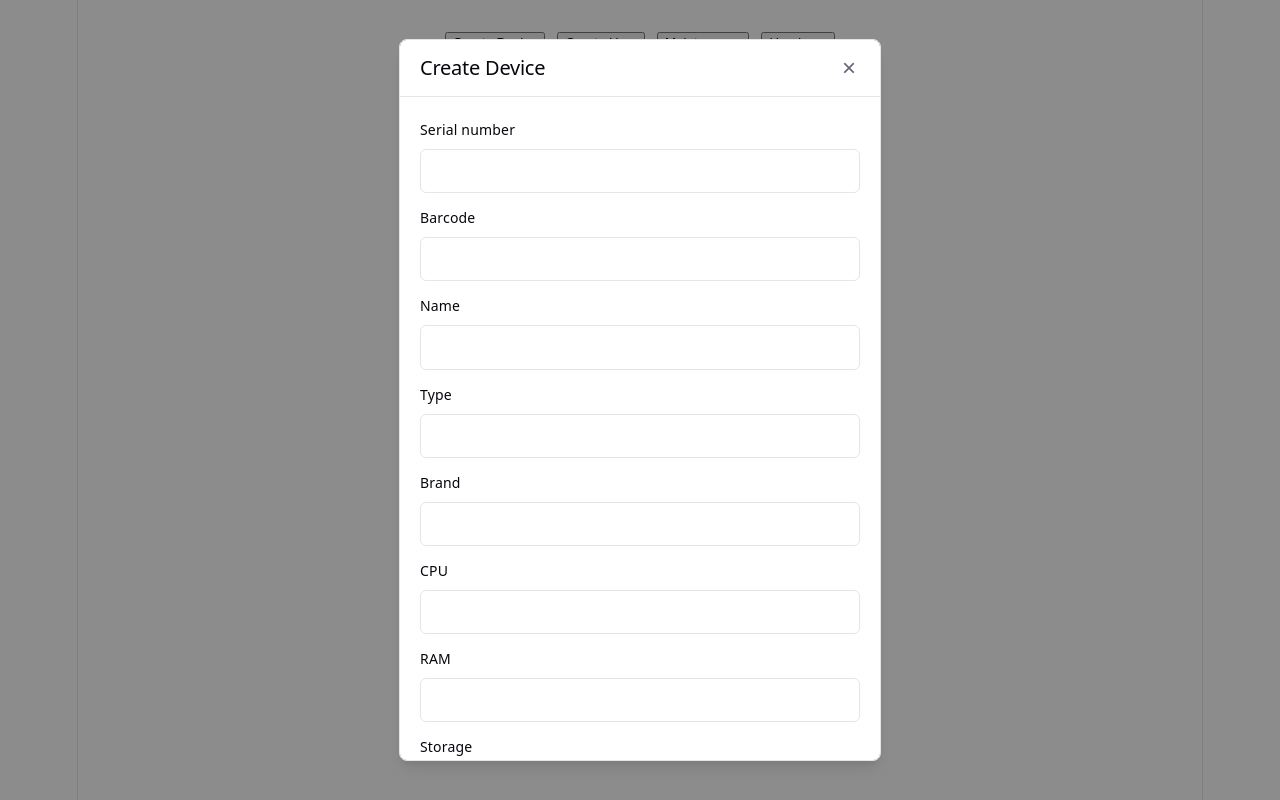
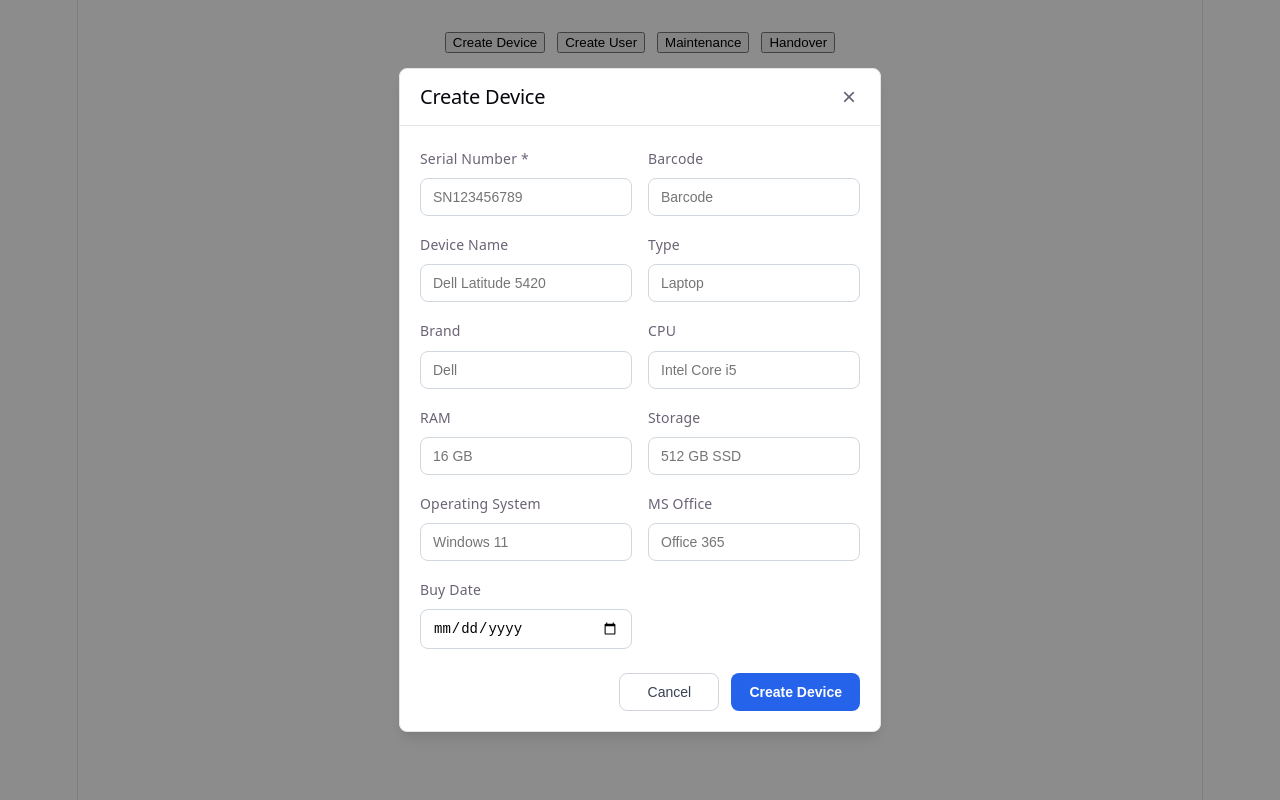
Before and after one commit to nguyennngangiang/itledger, a React (Vite) app in the folder fe/: page / in a window 1280 px wide. Both pictures are taken after a click on the button "Create Device". Built offline with nearby package versions, Linux system fonts and the light colour scheme; no server answers.

Commit message:
css ver1

```diff
--- a/fe/src/App.css
+++ b/fe/src/App.css
@@ -274,3 +274,259 @@
     border-right-color: var(--border);
   }
 }
+.device-form {
+  padding: 20px;
+}
+
+.device-grid {
+  display: grid;
+  grid-template-columns: repeat(2, 1fr);
+  gap: 16px;
+}
+
+.device-grid label {
+  display: flex;
+  flex-direction: column;
+  gap: 6px;
+  font-size: 14px;
+  font-weight: 500;
+}
+
+.device-grid input {
+  padding: 10px 12px;
+  border: 1px solid #d0d7de;
+  border-radius: 8px;
+  font-size: 14px;
+  transition: .2s;
+}
+
+.device-grid input:focus {
+  outline: none;
+  border-color: #2563eb;
+  box-shadow: 0 0 0 3px rgba(37,99,235,.15);
+}
+
+.device-actions {
+  display: flex;
+  justify-content: flex-end;
+  gap: 12px;
+  margin-top: 24px;
+}
+
+.cancel-btn {
+  min-width: 100px;
+  padding: 10px 18px;
+  background-color: #ffffff;
+  color: #374151;
+  border: 1px solid #d1d5db;
+  border-radius: 8px;
+  font-size: 14px;
+  font-weight: 500;
+  cursor: pointer;
+}
+
+.cancel-btn:hover {
+  background-color: #f3f4f6;
+}
+
+.create-btn {
+  min-width: 120px;
+  padding: 10px 18px;
+  background-color: #2563eb;
+  color: #ffffff !important;
+  border: none;
+  border-radius: 8px;
+  font-size: 14px;
+  font-weight: 600;
+  cursor: pointer;
+}
+
+.create-btn:hover {
+  background-color: #1d4ed8;
+}
+
+.create-btn:disabled,
+.cancel-btn:disabled {
+  opacity: 0.6;
+  cursor: not-allowed;
+}
+
+.form-error {
+  margin-top: 16px;
+  color: #dc2626;
+}
+
+@media (max-width: 768px) {
+  .device-grid {
+    grid-template-columns: 1fr;
+  }
+}
+.user-form {
+  padding: 20px;
+}
+
+.user-grid {
+  display: grid;
+  grid-template-columns: repeat(2, 1fr);
+  gap: 18px;
+}
+
+.user-grid label {
+  display: flex;
+  flex-direction: column;
+  gap: 6px;
+  font-size: 14px;
+  font-weight: 500;
+}
+
+.user-grid input,
+.user-grid select {
+  padding: 10px 12px;
+  border: 1px solid #d0d7de;
+  border-radius: 8px;
+  font-size: 14px;
+}
+
+.user-grid input:focus,
+.user-grid select:focus {
+  outline: none;
+  border-color: #2563eb;
+  box-shadow: 0 0 0 3px rgba(37, 99, 235, 0.15);
+}
+
+.user-team {
+  grid-column: 1 / span 2;
+}
+
+.cancel-btn {
+  min-width: 100px;
+  padding: 10px 18px;
+  background: #fff;
+  color: #374151;
+  border: 1px solid #d1d5db;
+  border-radius: 8px;
+}
+
+.create-btn {
+  min-width: 120px;
+  padding: 10px 18px;
+  background: #2563eb;
+  color: #fff !important;
+  border: none;
+  border-radius: 8px;
+  font-weight: 600;
+}
+
+.create-btn:hover {
+  background: #1d4ed8;
+}
+
+@media (max-width: 768px) {
+  .user-grid {
+    grid-template-columns: 1fr;
+  }
+
+  .user-team {
+    grid-column: auto;
+  }
+}
+.handover-form {
+  padding: 20px;
+}
+
+.handover-grid {
+  display: grid;
+  grid-template-columns: repeat(2, 1fr);
+  gap: 18px;
+}
+
+.handover-grid label {
+  display: flex;
+  flex-direction: column;
+  gap: 6px;
+  font-size: 14px;
+  font-weight: 500;
+}
+
+.handover-grid input,
+.handover-grid select {
+  padding: 10px 12px;
+  border: 1px solid #4b5563;
+  border-radius: 8px;
+  background-color: #1f2937;
+  color: #f3f4f6;
+  appearance: none;
+  -webkit-appearance: none;
+  -moz-appearance: none;
+  color-scheme: dark;
+}
+
+.handover-grid input:focus,
+.handover-grid select:focus {
+  outline: none;
+  border-color: #2563eb;
+  box-shadow: 0 0 0 3px rgba(37, 99, 235, .15);
+}
+
+.handover-reason {
+  grid-column: 1 / span 2;
+}
+
+@media (max-width: 768px) {
+  .handover-grid {
+    grid-template-columns: 1fr;
+  }
+
+  .handover-reason {
+    grid-column: auto;
+  }
+}
+.maintenance-form {
+  padding: 20px;
+}
+
+.maintenance-grid {
+  display: grid;
+  grid-template-columns: repeat(2, 1fr);
+  gap: 18px;
+}
+
+.maintenance-grid label {
+  display: flex;
+  flex-direction: column;
+  gap: 6px;
+  font-size: 14px;
+  font-weight: 500;
+}
+
+.maintenance-grid input,
+.maintenance-grid select {
+  padding: 10px 12px;
+  border: 1px solid #4b5563;
+  border-radius: 8px;
+  font-size: 14px;
+  color: inherit;
+  background-color: inherit;
+}
+
+.maintenance-grid input:focus,
+.maintenance-grid select:focus {
+  outline: none;
+  border-color: #3b82f6;
+  box-shadow: 0 0 0 3px rgba(59, 130, 246, 0.15);
+}
+
+.maintenance-grid select {
+  color-scheme: dark;
+}
+
+.maintenance-grid option {
+  background-color: #1f2937;
+  color: #f3f4f6;
+}
+
+@media (max-width: 768px) {
+  .maintenance-grid {
+    grid-template-columns: 1fr;
+  }
+}
--- a/fe/src/components/CreateDeviceModal.tsx
+++ b/fe/src/components/CreateDeviceModal.tsx
@@ -55,103 +55,137 @@ export function CreateDeviceModal({ onClose }: { onClose: () => void }) {
 
   return (
   <Modal title="Create Device" onClose={onClose}>
-      <form className="modal-form" onSubmit={handleSubmit}>
+    <form className="device-form" onSubmit={handleSubmit}>
+      <div className="device-grid">
         <label>
-          Serial number
+          Serial Number *
           <input
             type="text"
             value={serialNumber}
             onChange={(e) => setSerialNumber(e.target.value)}
             required
+            placeholder="SN123456789"
           />
         </label>
+
         <label>
           Barcode
           <input
             type="text"
             value={barcode}
             onChange={(e) => setBarcode(e.target.value)}
+            placeholder="Barcode"
           />
         </label>
+
         <label>
-          Name
+          Device Name
           <input
             type="text"
             value={name}
             onChange={(e) => setName(e.target.value)}
+            placeholder="Dell Latitude 5420"
           />
         </label>
+
         <label>
           Type
           <input
             type="text"
             value={type}
             onChange={(e) => setType(e.target.value)}
+            placeholder="Laptop"
           />
         </label>
+
         <label>
           Brand
           <input
             type="text"
             value={brand}
             onChange={(e) => setBrand(e.target.value)}
+            placeholder="Dell"
           />
         </label>
+
         <label>
           CPU
           <input
             type="text"
             value={cpu}
             onChange={(e) => setCpu(e.target.value)}
+            placeholder="Intel Core i5"
           />
         </label>
+
         <label>
           RAM
           <input
             type="text"
             value={ram}
             onChange={(e) => setRam(e.target.value)}
+            placeholder="16 GB"
           />
         </label>
+
         <label>
           Storage
           <input
             type="text"
             value={storage}
             onChange={(e) => setStorage(e.target.value)}
+            placeholder="512 GB SSD"
           />
         </label>
+
         <label>
-          OS
+          Operating System
           <input
             type="text"
             value={os}
             onChange={(e) => setOs(e.target.value)}
+            placeholder="Windows 11"
           />
         </label>
+
         <label>
           MS Office
           <input
             type="text"
             value={msoffice}
             onChange={(e) => setMsoffice(e.target.value)}
+            placeholder="Office 365"
           />
         </label>
+
         <label>
-          Buy date
+          Buy Date
           <input
             type="date"
             value={buyDate}
             onChange={(e) => setBuyDate(e.target.value)}
           />
         </label>
+      </div>
+
       {error && <p className="form-error">{error}</p>}
-        <div className="modal-actions">
-          <button type="button" onClick={onClose} disabled={submitting}>
+
+      <div className="device-actions">
+        <button
+          type="button"
+          className="cancel-btn"
+          onClick={onClose}
+          disabled={submitting}
+        >
           Cancel
         </button>
-          <button type="submit" disabled={submitting}>
-            {submitting ? 'Creating…' : 'Create'}
+
+        <button
+          type="submit"
+          className="create-btn"
+          disabled={submitting}
+        >
+          {submitting ? 'Creating...' : 'Create Device'}
         </button>
       </div>
     </form>
--- a/fe/src/components/CreateUserModal.tsx
+++ b/fe/src/components/CreateUserModal.tsx
@@ -54,7 +54,8 @@ export function CreateUserModal({ onClose }: { onClose: () => void }) {
 
   return (
   <Modal title="Create User" onClose={onClose}>
-      <form className="modal-form" onSubmit={handleSubmit}>
+    <form className="modal-form user-form" onSubmit={handleSubmit}>
+      <div className="user-grid">
         <label>
           Employee code
           <input
@@ -63,8 +64,10 @@ export function CreateUserModal({ onClose }: { onClose: () => void }) {
             onChange={(e) => setEmployeeCode(e.target.value)}
             required
             disabled={submitting}
+            placeholder="VPHN000"
           />
         </label>
+
         <label>
           Name
           <input
@@ -73,9 +76,11 @@ export function CreateUserModal({ onClose }: { onClose: () => void }) {
             onChange={(e) => setName(e.target.value)}
             required
             disabled={submitting}
+            placeholder="Nguyen Van A"
           />
         </label>
-        <label>
+
+        <label className="user-team">
           Team
           <select
             value={team}
@@ -84,11 +89,12 @@ export function CreateUserModal({ onClose }: { onClose: () => void }) {
           >
             <option value="">
               {loadingTeams
-                ? 'Loading teams…'
+                ? 'Loading teams...'
                 : loadError
                 ? 'Could not load teams'
                 : 'Select a team (optional)'}
             </option>
+
             {teams.map((t) => (
               <option key={t.team_id} value={t.team_id}>
                 {t.team_id}
@@ -97,14 +103,27 @@ export function CreateUserModal({ onClose }: { onClose: () => void }) {
             ))}
           </select>
         </label>
+      </div>
+
       {loadError && <p className="form-error">{loadError}</p>}
       {error && <p className="form-error">{error}</p>}
+
       <div className="modal-actions">
-          <button type="button" onClick={onClose} disabled={submitting}>
+        <button
+          className="cancel-btn"
+          type="button"
+          onClick={onClose}
+          disabled={submitting}
+        >
           Cancel
         </button>
-          <button type="submit" disabled={submitting || loadingTeams || !!loadError}>
-            {submitting ? 'Creating…' : 'Create'}
+
+        <button
+          className="create-btn"
+          type="submit"
+          disabled={submitting || loadingTeams || !!loadError}
+        >
+          {submitting ? 'Creating...' : 'Create'}
         </button>
       </div>
     </form>
```
Also changed, not shown: fe/src/components/HandoverModal.tsx (+25 -4 lines), fe/src/components/MaintenanceModal.tsx (+29 -4 lines), 1 other file (tests, documents, lock files or other folders). Lines whose indentation alone changed are shown as unchanged.
